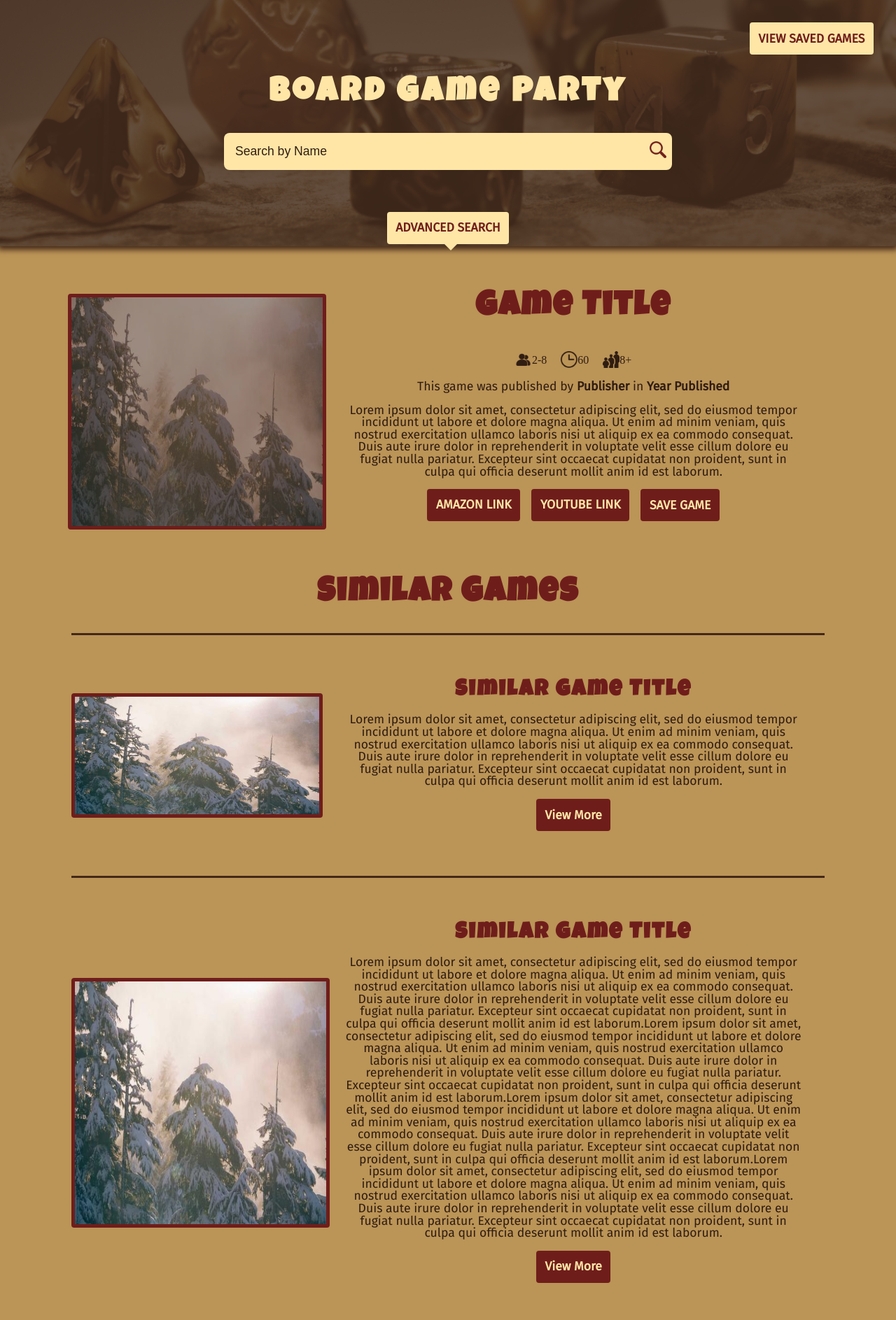
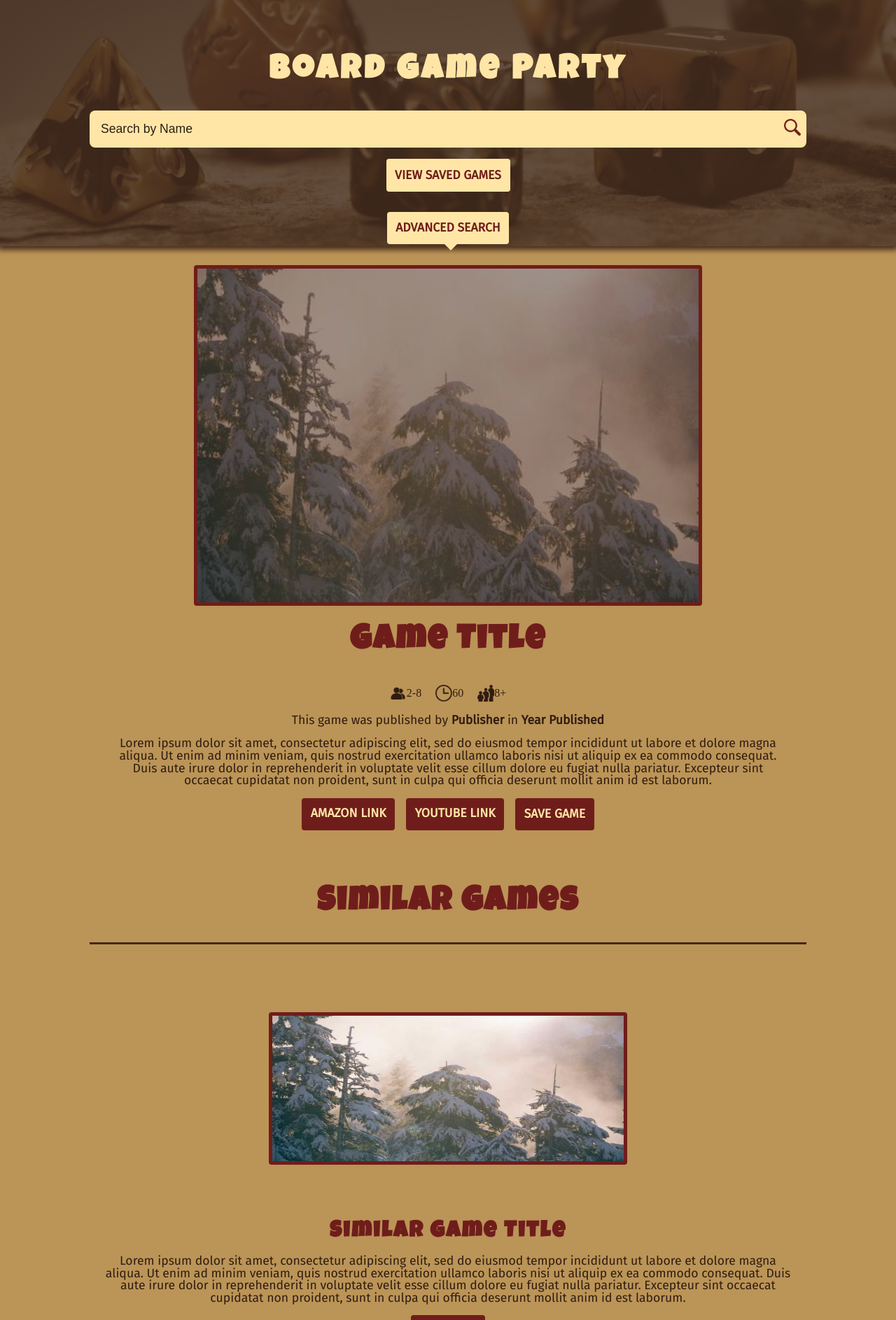
Before and after one commit to CaldwellDerek/bgp, a PHP site: page / in a window 1280 px wide. Shown: the top 1887 px of the page at 70% size. Run offline with PHP 8.4, Linux system fonts and the light colour scheme.

Commit message:
adjusted main game image sizing and responsiveness

```diff
--- a/css/index.css
+++ b/css/index.css
@@ -51,7 +51,7 @@ body {
     height: 100%;
     display: grid;
     grid-template-rows: 22rem 0rem auto auto 5rem;
-    grid-template-columns: 8% 84% 8%;
+    grid-template-columns: 10% 80% 10%;
 }
 
 @keyframes slidedown {
@@ -321,14 +321,14 @@ input::placeholder {
     grid-column: 2;
     display: grid;
     grid-template-columns: repeat(6, 1fr);
-    grid-template-rows: 10% 80% 10%;
+    grid-template-rows: 10% 15% 25% 25% 15% 10%;
     margin-top: 2rem;
 }
 
 .game-image {
     grid-column-start: 1;
     grid-column-end: 3;
-    grid-row: 2;
+    grid-row: 3 / span 2;
     display: flex;
     align-items: center;
     justify-content: center;
@@ -359,7 +359,7 @@ input::placeholder {
 .game-info {
     grid-column-start: 3;
     grid-column-end: 7;
-    grid-row: 1 / span 3;
+    grid-row: 1 / span 6;
     display: flex;
     flex-direction: column;
     align-items: center;
@@ -524,11 +524,11 @@ footer {
 
 @media screen and (min-width: 120.1rem) {
     body {
-        grid-template-columns: 23% 54% 23%;
+        grid-template-columns: 28% 44% 28%;
     }
 }
 
-@media screen and (max-width: 62.4rem){
+@media screen and (max-width: 80rem){
     .game-content {
         grid-template-columns: 15% 70% 15%;
         grid-template-rows: auto auto;
```
